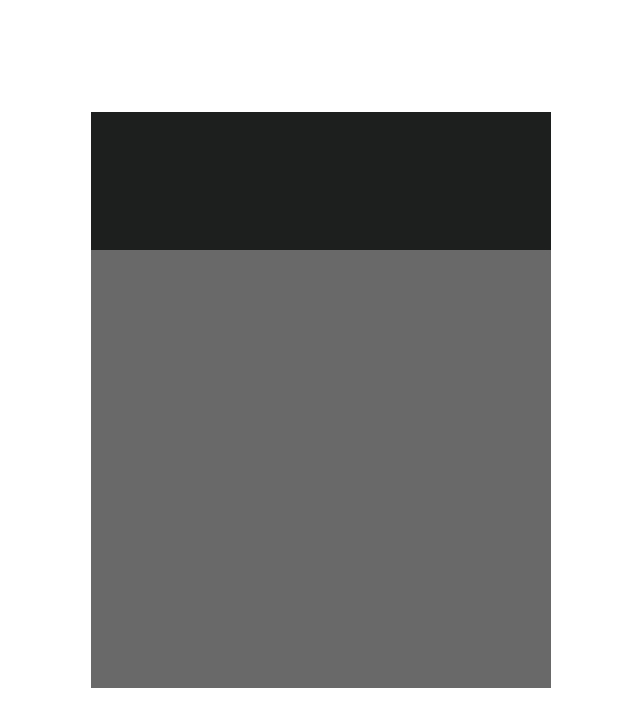
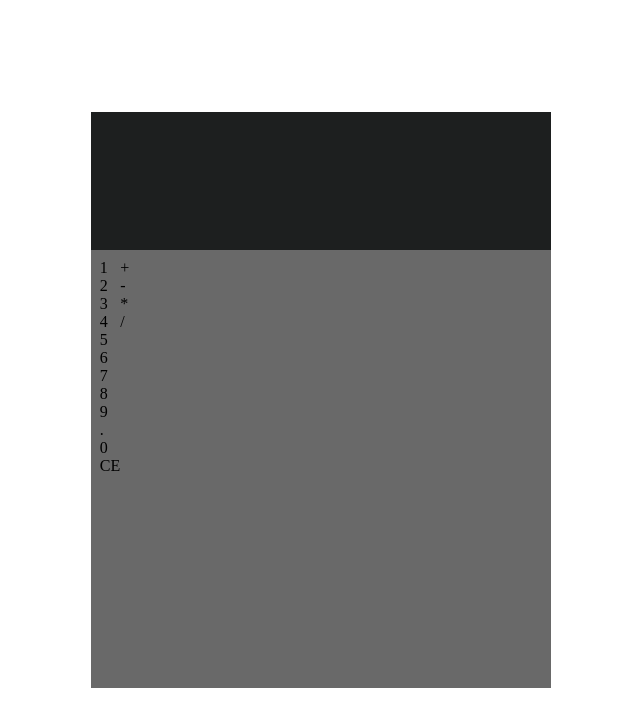
Before and after one commit to felipeares/react-calculator, a React app: page / in a window 1280 px wide. Shown: the top 726 px of the page, without its empty margins (319-959 px from the left). Built offline with nearby package versions, Linux system fonts and the light colour scheme.

Commit message:
<KeyPad /> render first numbers and operators

```diff
--- a/src/Calculator/KeyPad/KeyPad.js
+++ b/src/Calculator/KeyPad/KeyPad.js
@@ -3,7 +3,30 @@ import styles from "./KeyPad.module.css";
 import PropTypes from "prop-types";
 
 const KeyPad = () => {
-  return <div className={styles.KeyPad}></div>;
+  const numberKeys = [
+    "1",
+    "2",
+    "3",
+    "4",
+    "5",
+    "6",
+    "7",
+    "8",
+    "9",
+    ".",
+    "0",
+    "CE"
+  ].map(number => <p key={number}>{number}</p>);
+  const operatorKeys = ["+", "-", "*", "/"].map(operator => (
+    <p key={operator}>{operator}</p>
+  ));
+
+  return (
+    <div className={styles.KeyPad}>
+      <div className="NumbersContainer">{numberKeys}</div>
+      <div className="OperatorsContainer">{operatorKeys}</div>
+    </div>
+  );
 };
 
 KeyPad.propTypes = {
```
Also changed, not shown: 1 other file (tests, documents, lock files or other folders).
